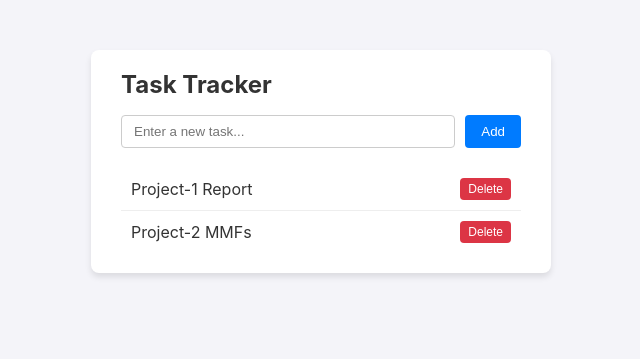
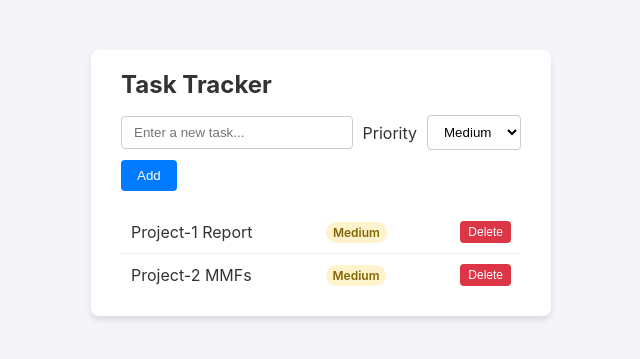
Before and after one commit to rs-rud/TALedWorkshopAssignment, a Flask app: page / in a window 1280 px wide. Shown: the top 359 px of the page, without its empty margins (319-959 px from the left). Run offline with Flask 3, Linux system fonts and the light colour scheme.

Commit message:
Implement feature for issue #1

```diff
--- a/app.py
+++ b/app.py
@@ -1,6 +1,9 @@
 from flask import Flask, render_template, request, jsonify
 
 app = Flask(__name__)
+
+PRIORITIES = ("Low", "Medium", "High")
+DEFAULT_PRIORITY = "Medium"
 
 tasks = [
     {"id": 1, "title": "Project-1 Report"},
@@ -8,36 +11,62 @@ tasks = [
 ]
 next_id = 3
 
+
+def normalize_priority(priority):
+    """Return a supported priority or the default priority."""
+    if priority in PRIORITIES:
+        return priority
+    return DEFAULT_PRIORITY
+
+
+def task_with_priority(task):
+    """Return a task with a compatible priority value."""
+    task_response = dict(task)
+    task_response["priority"] = normalize_priority(
+        task_response.get("priority")
+    )
+    return task_response
+
+
 @app.route('/')
 def index():
+    """Render the task tracker page."""
     return render_template('index.html')
+
 
 @app.route('/api/tasks', methods=['GET'])
 def get_tasks():
-    return jsonify(tasks)
+    """Return all tasks with normalized priority values."""
+    return jsonify([task_with_priority(task) for task in tasks])
+
 
 @app.route('/api/tasks', methods=['POST'])
 def add_task():
+    """Create a task with a validated priority."""
     global next_id
-    data = request.get_json()
+    data = request.get_json(silent=True)
 
-    if not data or not data.get('title'):
+    if not isinstance(data, dict) or not data.get('title'):
         return jsonify({"error": "Title is required"}), 400
 
     new_task = {
         "id": next_id,
-        "title": data['title']
+        "title": data['title'],
+        "priority": normalize_priority(data.get("priority"))
     }
     tasks.append(new_task)
     next_id += 1
 
     return jsonify(new_task), 201
 
+
 @app.route('/api/tasks/<int:task_id>', methods=['DELETE'])
 def delete_task(task_id):
+    """Delete the task matching the supplied identifier."""
     global tasks
-    tasks = [t for t in tasks if t['id'] != task_id]
+    tasks = [task for task in tasks if task['id'] != task_id]
     return jsonify({"result": "success"}), 200
+
 
 if __name__ == '__main__':
     app.run(debug=True, port=5000)
--- a/static/app.js
+++ b/static/app.js
@@ -1,3 +1,6 @@
+const DEFAULT_PRIORITY = 'Medium';
+const PRIORITIES = ['Low', 'Medium', 'High'];
+
 document.addEventListener('DOMContentLoaded', fetchTasks);
 
 async function fetchTasks() {
@@ -8,27 +11,43 @@ async function fetchTasks() {
 
     tasks.forEach(task => {
         const li = document.createElement('li');
-        li.innerHTML = `
-            <span>${task.title}</span>
-            <button class="delete-btn" onclick="deleteTask(${task.id})">Delete</button>
-        `;
+        const taskContent = document.createElement('span');
+        const priority = PRIORITIES.includes(task.priority)
+            ? task.priority
+            : DEFAULT_PRIORITY;
+        const priorityLabel = document.createElement('span');
+        const deleteButton = document.createElement('button');
+
+        taskContent.textContent = task.title;
+        priorityLabel.textContent = priority;
+        priorityLabel.className = `priority priority-${priority.toLowerCase()}`;
+        deleteButton.textContent = 'Delete';
+        deleteButton.className = 'delete-btn';
+        deleteButton.addEventListener('click', () => deleteTask(task.id));
+
+        li.appendChild(taskContent);
+        li.appendChild(priorityLabel);
+        li.appendChild(deleteButton);
         taskList.appendChild(li);
     });
 }
 
 async function addTask() {
     const titleInput = document.getElementById('task-title');
+    const priorityInput = document.getElementById('task-priority');
     const title = titleInput.value.trim();
+    const priority = priorityInput.value || DEFAULT_PRIORITY;
 
     if (!title) return;
 
     await fetch('/api/tasks', {
         method: 'POST',
         headers: { 'Content-Type': 'application/json' },
-        body: JSON.stringify({ title })
+        body: JSON.stringify({ title, priority })
     });
 
     titleInput.value = '';
+    priorityInput.value = DEFAULT_PRIORITY;
     fetchTasks();
 }
 
--- a/static/style.css
+++ b/static/style.css
@@ -1,5 +1,6 @@
 body {
-    font-family: -apple-system, BlinkMacSystemFont, "Segoe UI", Roboto, Helvetica, Arial, sans-serif;
+    font-family: -apple-system, BlinkMacSystemFont, "Segoe UI", Roboto,
+        Helvetica, Arial, sans-serif;
     background-color: #f4f4f9;
     color: #333;
     display: flex;
@@ -12,7 +13,7 @@ body {
     background: white;
     padding: 20px 30px;
     border-radius: 8px;
-    box-shadow: 0 4px 6px rgba(0,0,0,0.1);
+    box-shadow: 0 4px 6px rgba(0, 0, 0, 0.1);
     width: 100%;
     max-width: 400px;
 }
@@ -26,6 +27,8 @@ h1 {
     display: flex;
     gap: 10px;
     margin-bottom: 20px;
+    align-items: center;
+    flex-wrap: wrap;
 }
 
 input[type="text"] {
@@ -33,6 +36,13 @@ input[type="text"] {
     padding: 8px 12px;
     border: 1px solid #ccc;
     border-radius: 4px;
+}
+
+select {
+    padding: 8px 12px;
+    border: 1px solid #ccc;
+    border-radius: 4px;
+    background-color: white;
 }
 
 button {
@@ -58,12 +68,35 @@ li {
     display: flex;
     justify-content: space-between;
     align-items: center;
+    gap: 8px;
     padding: 10px;
     border-bottom: 1px solid #eee;
 }
 
 li:last-child {
     border-bottom: none;
+}
+
+.priority {
+    padding: 3px 7px;
+    border-radius: 12px;
+    font-size: 12px;
+    font-weight: 600;
+}
+
+.priority-low {
+    color: #176b38;
+    background-color: #d9f2e3;
+}
+
+.priority-medium {
+    color: #856404;
+    background-color: #fff3cd;
+}
+
+.priority-high {
+    color: #842029;
+    background-color: #f8d7da;
 }
 
 .delete-btn {
--- a/templates/index.html
+++ b/templates/index.html
@@ -12,6 +12,12 @@
 
         <div class="task-input">
             <input type="text" id="task-title" placeholder="Enter a new task...">
+            <label for="task-priority">Priority</label>
+            <select id="task-priority">
+                <option value="Low">Low</option>
+                <option value="Medium" selected>Medium</option>
+                <option value="High">High</option>
+            </select>
             <button onclick="addTask()">Add</button>
         </div>
 
```
Also changed, not shown: tests/test_app.py (+75 -1 lines).
